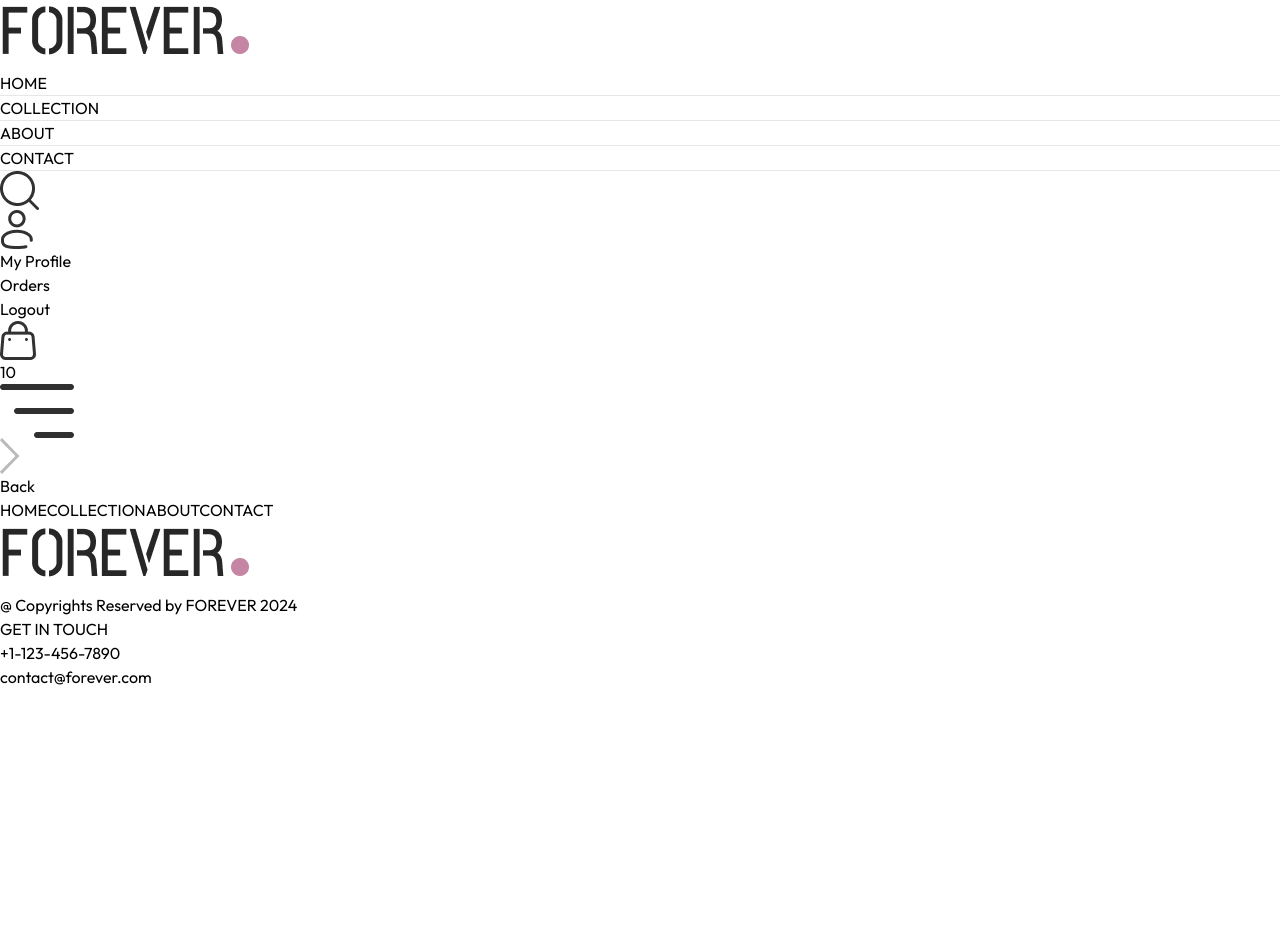
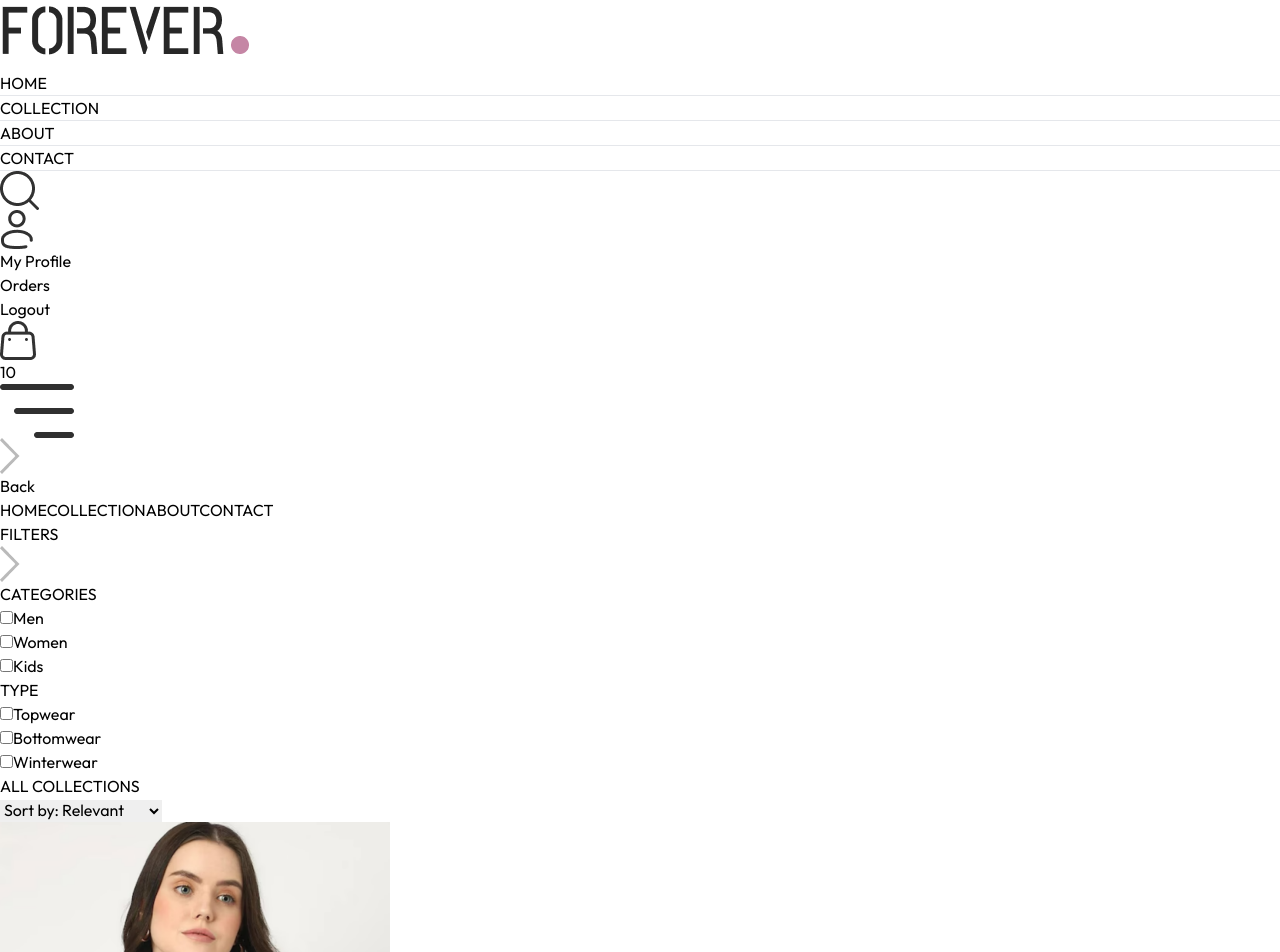
Before and after one commit to usman-29/Ecommerce-MERN, a React (Vite) app: page /collection in a window 1280 px wide. Shown: the top 952 px of the page. Before the commit the page ends 800 px from the top, so only its background shows below. Built offline with nearby package versions, Linux system fonts and the light colour scheme.

Commit message:
collection page done

```diff
--- a/src/pages/Collection.jsx
+++ b/src/pages/Collection.jsx
@@ -1,9 +1,129 @@
-import React from 'react'
+import React, { useContext, useEffect, useState } from 'react'
+import { ShopContext } from '../context/ShopContext'
+import { assets } from '../assets/assets';
+import Title from '../components/Title'
+import ProductItem from '../components/ProductItem';
 
 const Collection = () => {
+    const { products } = useContext(ShopContext);
+    const [showFilter, setShowFilter] = useState(false);
+    const [filterProducts, setFilterProducts] = useState([]);
+    const [category, setCategory] = useState([]);
+    const [subCategory, setSubCategory] = useState([]);
+    const [sortType, setSortType] = useState('relevant');
+
+    const toggleCategory = (e) => {
+        if (category.includes(e.target.value)) {
+            setCategory(prev => prev.filter(item => item !== e.target.value))
+        }
+        else {
+            setCategory(prev => [...prev, e.target.value])
+        }
+    }
+
+    const toggleSubCategory = (e) => {
+        if (subCategory.includes(e.target.value)) {
+            setSubCategory(prev => prev.filter(item => item !== e.target.value))
+        }
+        else {
+            setSubCategory(prev => [...prev, e.target.value])
+        }
+    }
+
+    useEffect(() => {
+        setFilterProducts(products)
+    }, [])
+
+    const applyFilter = () => {
+        let productsCopy = products.slice();
+        if (category.length > 0) {
+            productsCopy = productsCopy.filter(item => category.includes(item.category));
+        }
+
+        if (subCategory.length > 0) {
+            productsCopy = productsCopy.filter(item => subCategory.includes(item.subCategory));
+        }
+
+        setFilterProducts(productsCopy)
+    }
+
+    const sortProduct = () => {
+        let fpCopy = filterProducts.slice();
+        switch (sortType) {
+            case 'low-high':
+                setFilterProducts(fpCopy.sort((a, b) => (a.price - b.price)));
+                break;
+            case 'high-low':
+                setFilterProducts(fpCopy.sort((a, b) => (b.price - a.price)));
+                break;
+            default:
+                applyFilter();
+                break;
+        }
+    }
+
+    useEffect(() => {
+        applyFilter();
+    }, [category, subCategory])
+
+    useEffect(() => {
+        sortProduct();
+    }, [sortType])
+
     return (
-        <div>
+        <div className='flex flex-col sm:flex-row gap-1 sm:gap-10 pt-10 border-t'>
+            <div className='min-w-60'>
+                <p onClick={() => setShowFilter(!showFilter)} className='my-2 text-xl flex items-center cursor-pointer gap-2'>
+                    FILTERS
+                    <img className={`h-3 sm:hidden ${showFilter ? 'rotate-90' : ''}`} src={assets.dropdown_icon} />
+                </p>
+                <div className={`border border-gray-300 pl-5 py-3 mt-6 ${showFilter ? '' : 'hidden'} sm:block`}>
+                    <p className='mb-3 text-sm font-medium'>CATEGORIES</p>
+                    <div className='flex flex-col gap-2 text-sm font-light text-gray-700'>
+                        <p className='flex gap-2'>
+                            <input className='w-3' type='checkbox' value={'Men'} onChange={toggleCategory} />Men
+                        </p>
+                        <p className='flex gap-2'>
+                            <input className='w-3' type='checkbox' value={'Women'} onChange={toggleCategory} />Women
+                        </p>
+                        <p className='flex gap-2'>
+                            <input className='w-3' type='checkbox' value={'Kids'} onChange={toggleCategory} />Kids
+                        </p>
+                    </div>
+                </div>
+                <div className={`border border-gray-300 pl-5 py-3 my-5 ${showFilter ? '' : 'hidden'} sm:block`}>
+                    <p className='mb-3 text-sm font-medium'>TYPE</p>
+                    <div className='flex flex-col gap-2 text-sm font-light text-gray-700'>
+                        <p className='flex gap-2'>
+                            <input className='w-3' type='checkbox' value={'Topwear'} onChange={toggleSubCategory} />Topwear
+                        </p>
+                        <p className='flex gap-2'>
+                            <input className='w-3' type='checkbox' value={'Bottomwear'} onChange={toggleSubCategory} />Bottomwear
+                        </p>
+                        <p className='flex gap-2'>
+                            <input className='w-3' type='checkbox' value={'Winterwear'} onChange={toggleSubCategory} />Winterwear
+                        </p>
+                    </div>
+                </div>
+            </div>
+            <div className='flex-1 '>
+                <div className='flex justify-between text-base sm:text-2xl mb-4'>
+                    <Title text1={'ALL'} text2={'COLLECTIONS'} />
+                    <select onChange={(e) => setSortType(e.target.value)} className='border-2 border-gray-300 text-sm px-2'>
+                        <option value="relevant">Sort by: Relevant</option>
+                        <option value="low-high">Sort by: Low to High</option>
+                        <option value="high-low">Sort by: High to Low</option>
+                    </select>
+                </div>
 
+                <div className='grid grid-cols-2 md:grid-cols-3 lg:grid-cols-4 gap-4 gap-y-6'>
+                    {
+                        filterProducts.map((item, index) => (
+                            <ProductItem key={index} name={item.name} id={item._id} price={item.price} image={item.image} />
+                        ))
+                    }
+                </div>
+            </div>
         </div>
     )
 }
```
